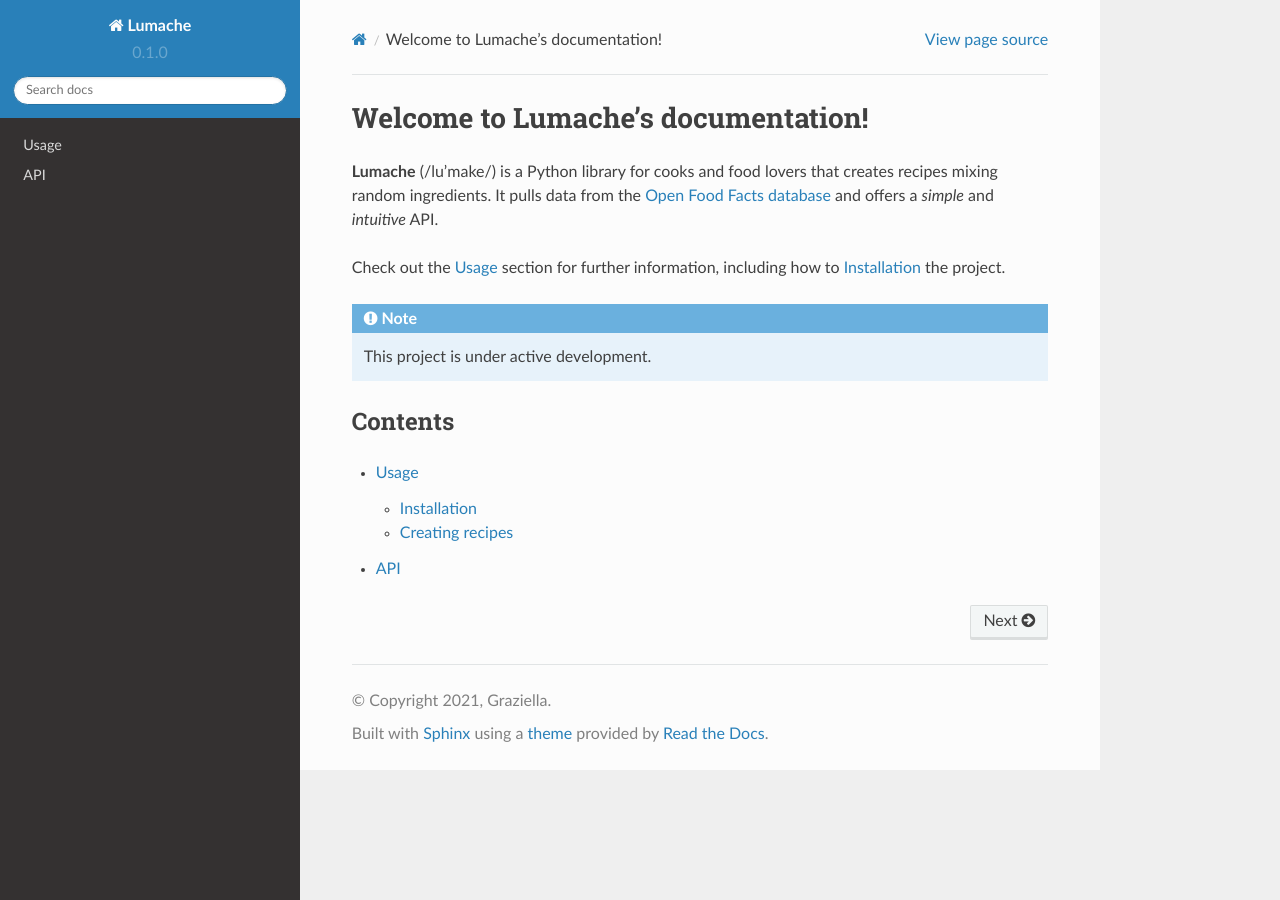
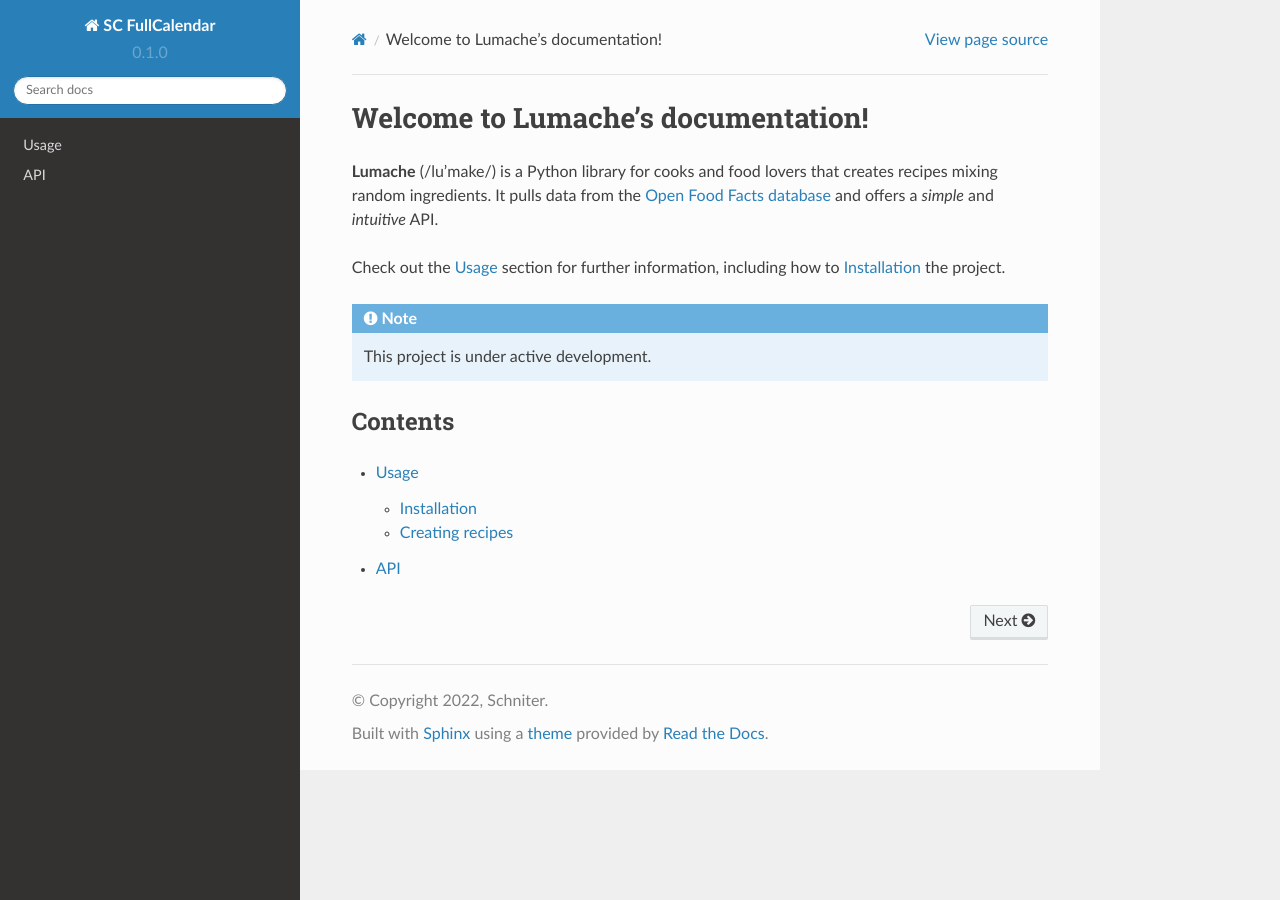
Before and after one commit to chniter/SC.FullCalendar.Doc, a Sphinx documentation site: the page built from docs/source/index.rst, in a window 1280 px wide. Built offline with Sphinx 7.4.7 and the Read the Docs theme 2.0.0, drawn with Linux system fonts in a browser that asks for light colours.

Commit message:
Update conf.py

```diff
--- a/docs/source/conf.py
+++ b/docs/source/conf.py
@@ -2,9 +2,9 @@
 
 # -- Project information
 
-project = 'Lumache'
-copyright = '2021, Graziella'
-author = 'Graziella'
+project = 'SC FullCalendar'
+copyright = '2022, Schniter'
+author = 'Schniter'
 
 release = '0.1'
 version = '0.1.0'
```
